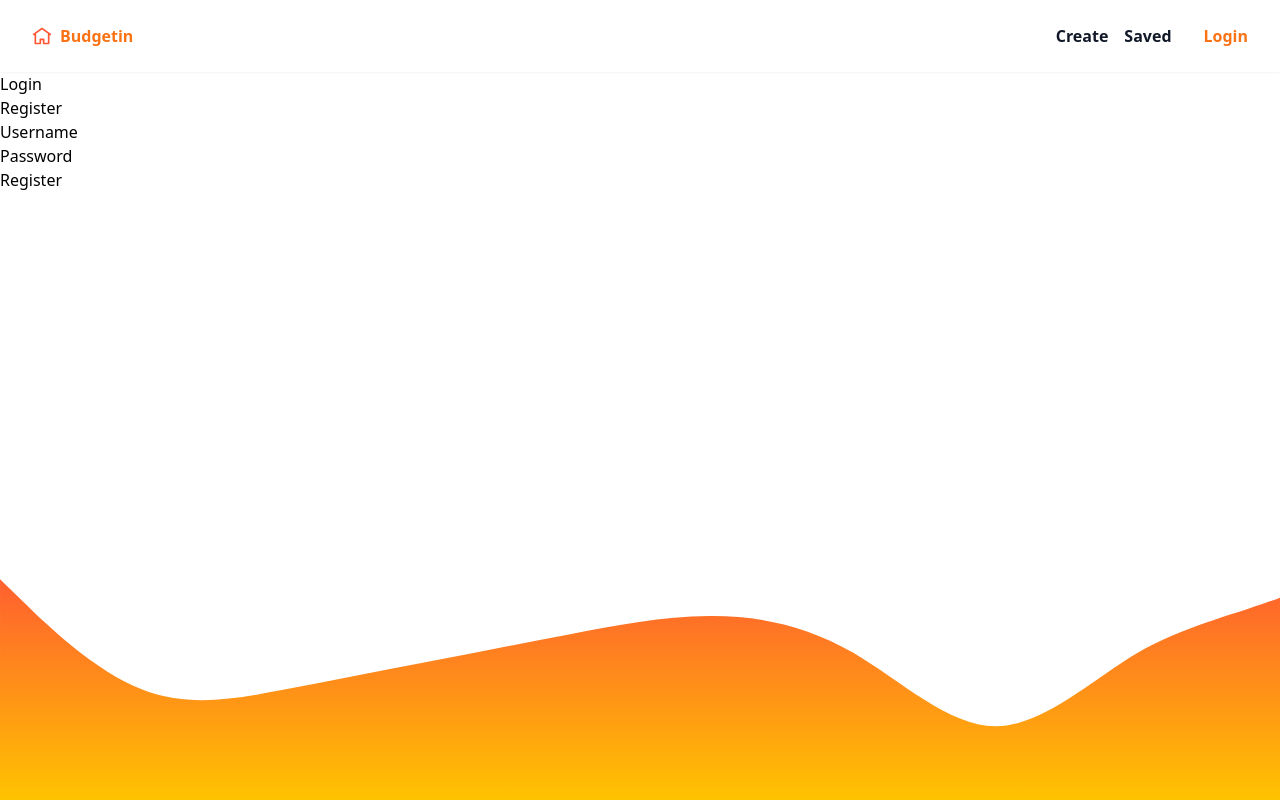
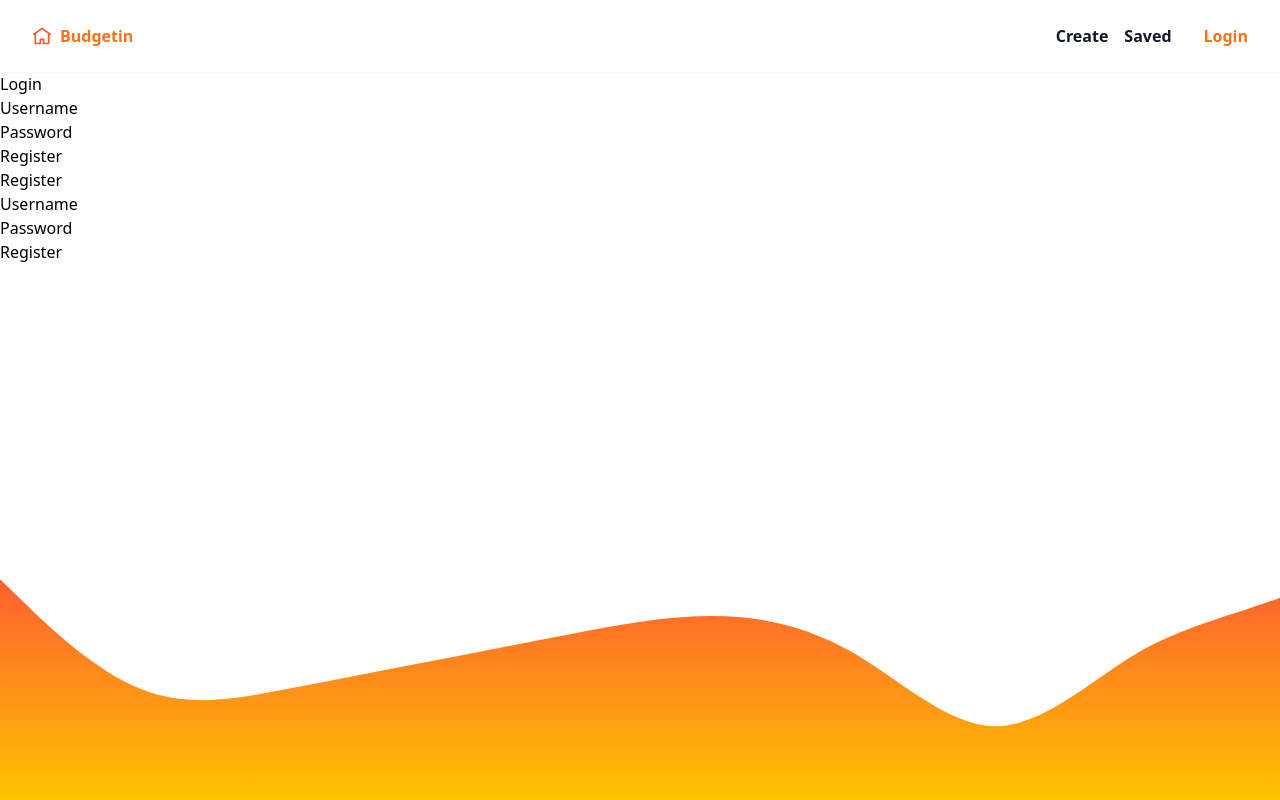
Before and after one commit to paresiqbal/mern-recipe, a React (Vite) app in the folder client/: page /Auth in a window 1280 px wide. Built offline with nearby package versions, Linux system fonts and the light colour scheme.

Commit message:
login complete

```diff
--- a/client/src/components/Login.tsx
+++ b/client/src/components/Login.tsx
@@ -1,3 +1,34 @@
+// React
+import { useState } from "react";
+
 export default function Login() {
-  return <div>Login</div>;
+  const [username, setUsername] = useState("");
+  const [password, setPassword] = useState("");
+
+  return (
+    <form>
+      <h1>Login</h1>
+      <div>
+        <label htmlFor="username">Username</label>
+        <input
+          type="text"
+          name="username"
+          id="username"
+          value={username}
+          onChange={(e) => setUsername(e.target.value)}
+        />
+      </div>
+      <div>
+        <label htmlFor="password">Password</label>
+        <input
+          type="password"
+          name="password"
+          id="password"
+          value={password}
+          onChange={(e) => setPassword(e.target.value)}
+        />
+      </div>
+      <button type="submit">Register</button>
+    </form>
+  );
 }
```
